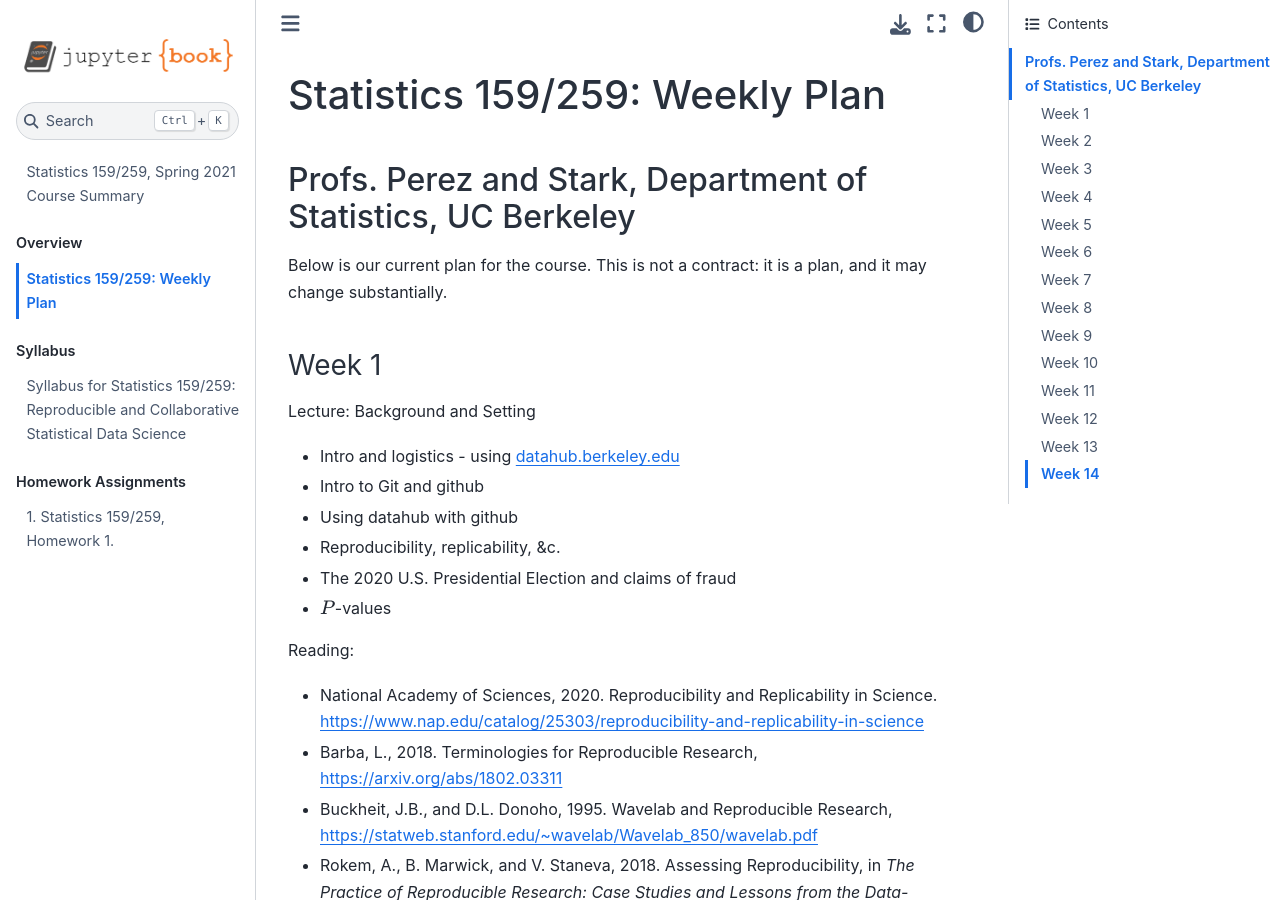
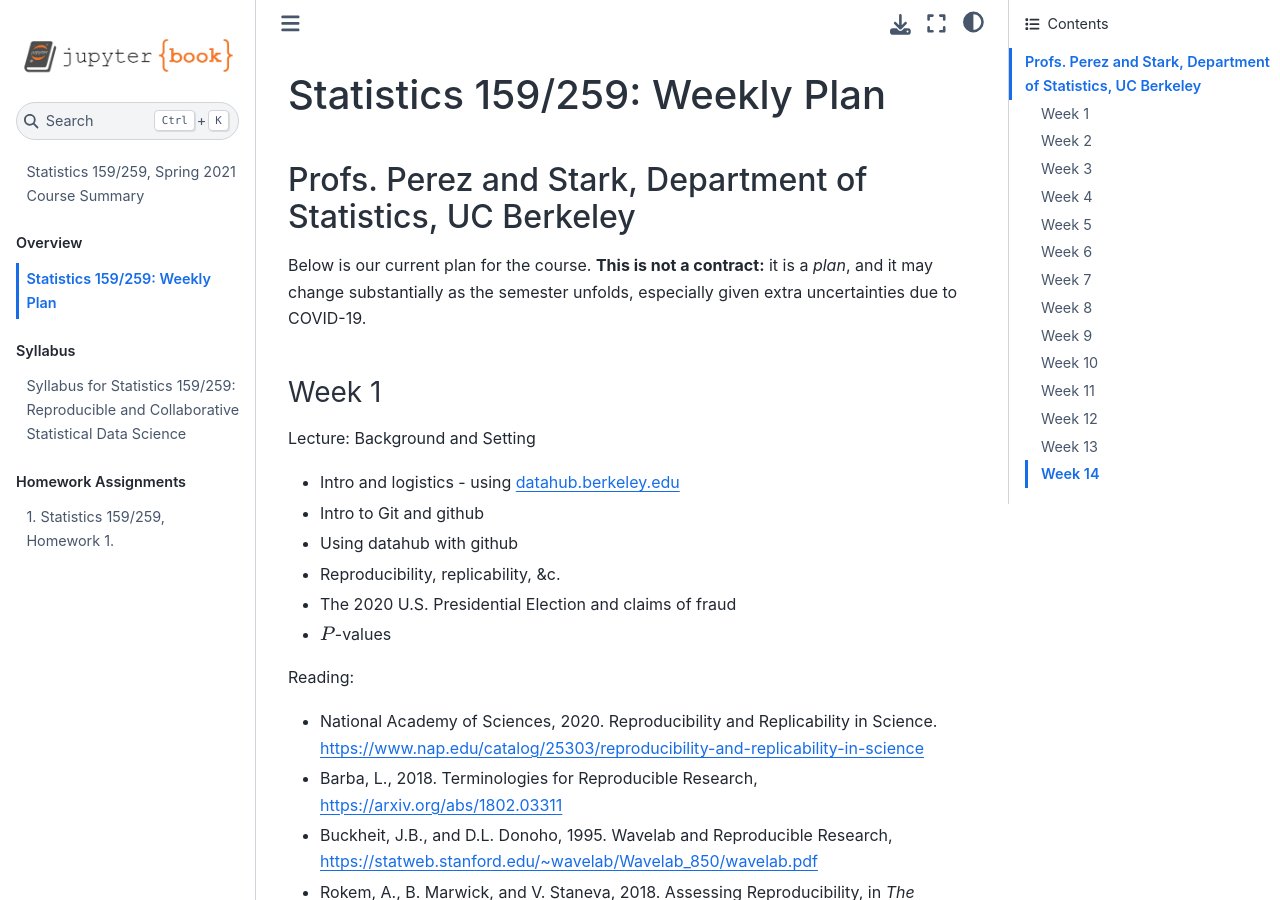
Before and after one commit to UCB-stat-159-s21/site, a Jupyter Book: the page built from schedule.md, in a window 1280 px wide and 900 px high. Built offline with Jupyter Book 1.0.4 settings and Sphinx 7.4.7 and the Sphinx Book theme 1.1.4, drawn with Linux system fonts in a browser that asks for light colours; pages that are not in the unit, such as notebooks, are missing from menus; some of the changed text lies outside the part shown.

Commit message:
WIP: update schedule

```diff
--- a/schedule.md
+++ b/schedule.md
@@ -2,7 +2,8 @@
 ## Profs. Perez and Stark, Department of Statistics, UC Berkeley
 
 Below is our current plan for the course.
-This is not a contract: it is a plan, and it may change substantially.
+**This is not a contract:** it is a _plan_, and it may change substantially as the
+semester unfolds, especially given extra uncertainties due to COVID-19.
 
 ### Week 1
 
@@ -16,6 +17,7 @@
 * $P$-values
 
 Reading:
+
 * National Academy of Sciences, 2020. Reproducibility and Replicability in Science. https://www.nap.edu/catalog/25303/reproducibility-and-replicability-in-science
 * Barba, L., 2018. Terminologies for Reproducible Research, https://arxiv.org/abs/1802.03311
 * Buckheit, J.B., and D.L. Donoho, 1995. Wavelab and Reproducible Research, https://statweb.stanford.edu/~wavelab/Wavelab_850/wavelab.pdf
@@ -29,7 +31,6 @@
 
 [Homework 1](./Hw/hw01-background.pdf): getting started
 
-------
 
 ### Week 2
 
@@ -41,6 +42,7 @@
 * Multiplicity and selective inference (first discussion)
 
 Reading:
+
 * Wasserstein, R.L. and N.A. Lazar, 2016.
 The ASA Statement on p-Values: Context, Process, and Purpose,
 _The American Statistician_, _70,_ 129-133
@@ -61,6 +63,7 @@
 * The IHME COVID model and "peak COVID"
 
 Reading:
+
 * Barba, L., 2016. The hard road to reproducibility, _Science_, _354_, 142. doi 10.1126/science.354.6308.142
 * Hakim, D. and E. Lipton, 2018.
 Pesticide Studies Won E.P.A.'s Trust, Until Trump's Team Scorned 'Secret Science', _New York Times_,
@@ -77,6 +80,7 @@
 ### Week 4
 
 Lecture: Cargo-cult statistics, cargo-cult science, & "researcher degrees of freedom"
+
 * Where do models come from?
 * "All models are wrong, but some are useful." --George Box. What makes a model useful?
 * It is inappropriate to be concerned with mice when there are tigers abroad." --George Box. Model mice and model tigers.
@@ -86,6 +90,7 @@
     - Racial bias among soccer referees
 
 Reading:
+
 * Feynman, R., 1974. CalTech Commencement Address,
 http://calteches.library.caltech.edu/51/2/CargoCult.htm
 * Gelman, A. and E. Loken, 2014. The Statistical Crisis in Science,
@@ -107,6 +112,7 @@
 ### Week 5
 
 Lecture: Statistical Models, Interpreting Probability, and Public Policy
+
 * Theories of Probability
     - equally likely outcomes, frequency theory, subjective theory
     - model-based probability
@@ -133,6 +139,7 @@
     - interpreting parameter estimates when the model is wrong
 
 Reading:
+
 * Freedman, D.A., 1995. Some issues in the foundations of statistics, _Foundations of Science_, _1_, 19--39. https://doi.org/10.1007/BF00208723
 * Freedman, D.A., 2009. _Statistical Models: Theory and Practice_, 2nd edition, Cambridge University Press, sections 6.4-6.6.
 * Freedman, D.A., and R. Berk, 2001. Statistical Assumptions as Empirical Commitments,
@@ -179,6 +186,7 @@
     - effect size and confidence intervals
 
 Reading:
+
 * Boring, A., Ottoboni, K., and P.B. Stark, 2016. Student evaluations of teaching (mostly) do not
 measure teaching effectiveness, ScienceOpen Research, https://www.scienceopen.com/document/read?vid=818d8ec0-5908-47d8-86b4-5dc38f04b23e
 * Ottoboni, K. and P.B. Stark, 2018. Random problems with R, ArXiV, https://arxiv.org/abs/1809.06520.
@@ -193,6 +201,7 @@
 ### Week 7
 
 Lecture: Statistical detection of fraud
+
 * Some people have all the luck: lottery fraud
     - scratchers versus picks
     - tail probabilities
@@ -208,8 +217,11 @@
     - combining dependent tests: NPC
 
 Reading:
+
 * Arratia, R., S. Garibaldi, L. Mower, and P.B. Stark, 2015. Some people have all the luck,
 _Mathematics Magazine_, _88,_, https://doi.org/10.4169/math.mag.88.3.196
+* Lottery odds: To win, you’d have to be a loser. Lawrence Mower, Palm Beach Post, 28 March 2014. (Lottery fraud)
+http://www.mypalmbeachpost.com/news/news/lottery-odds-to-win-youd-have-to-be-a-loser/nfL57
 * Minecraft Speedrunning team, 2020. Dream Investigation Results, https://mcspeedrun.com/dream.pdf Vidro: https://youtu.be/-MYw9LcLCb4
 * Photoexcitation, 2020. Critique of Dream Investigation Results, https://drive.google.com/file/d/1yfLURFdDhMfrvI2cFMdYM8f_M_IRoAlM/view
 video: https://youtu.be/1iqpSrNVjYQ
```
